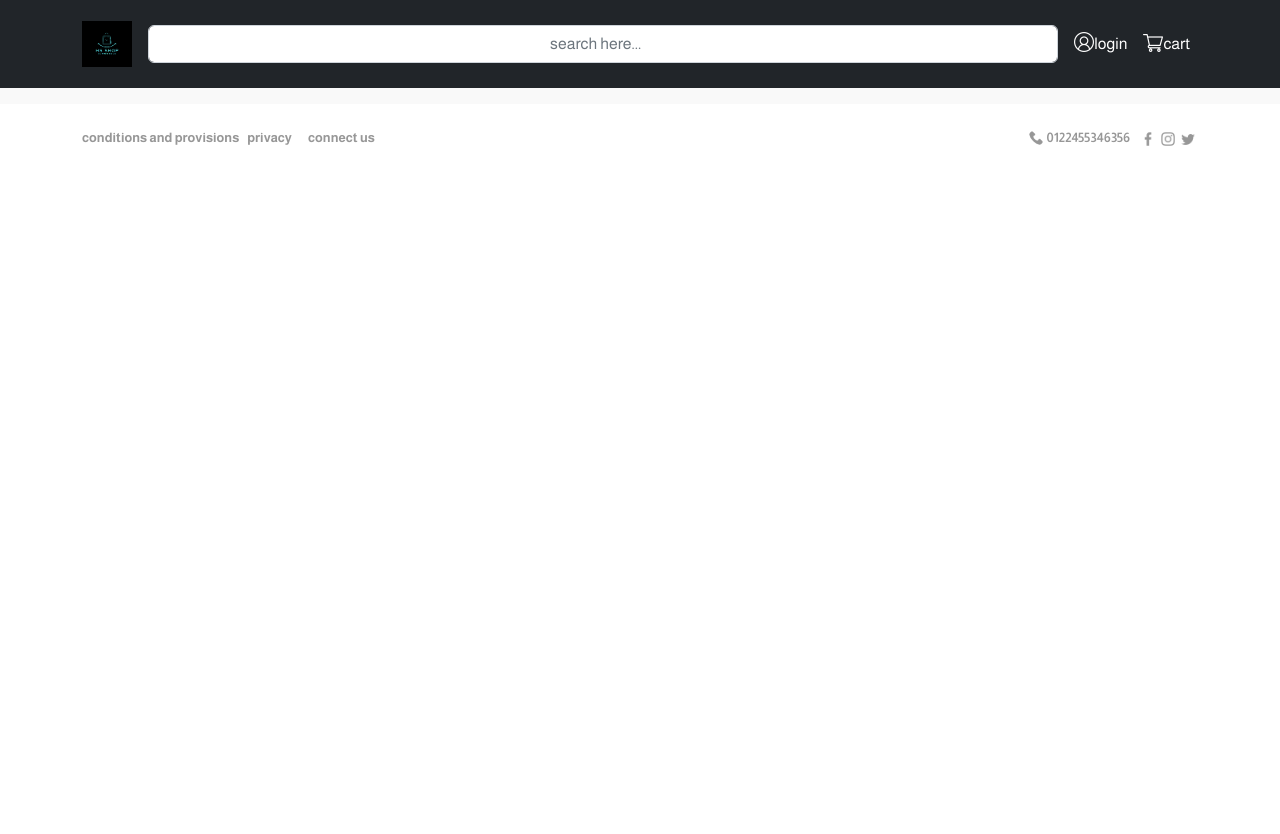
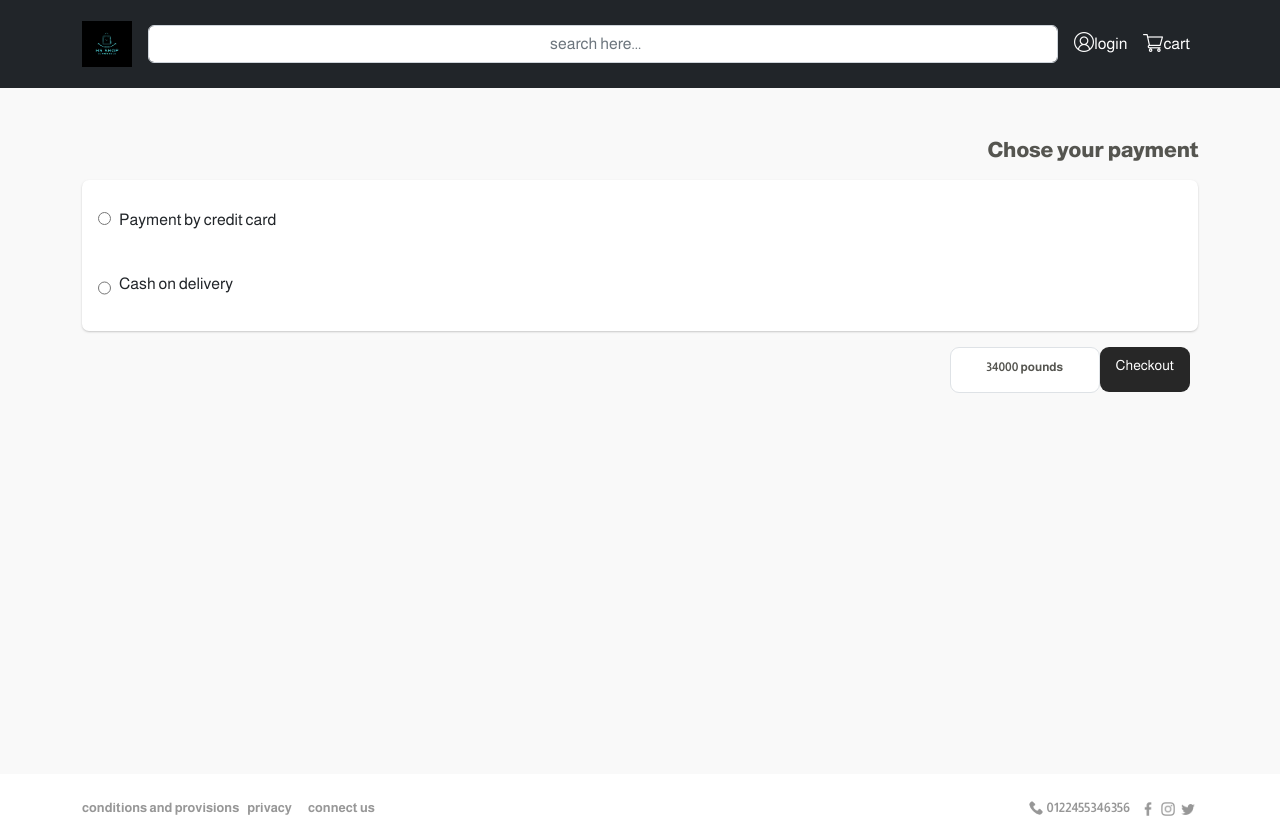
Before and after one commit to hussain-as87/ecommerce-react, a React (Create React App) app: page /order/payment in a window 1280 px wide. Before the commit the page ends 800 px from the top, so only its background shows below. Built offline with nearby package versions, Linux system fonts and the light colour scheme.

Commit message:
add checkout payment page and component on the website

```diff
--- a/src/App.js
+++ b/src/App.js
@@ -9,6 +9,7 @@ import Brands from "./Pages/Brand/Brands";
 import Products from "./Pages/Product/Products";
 import ProductDetails from "./Pages/Product/ProductDetails";
 import CartContent from "./Pages/Cart/CartContent";
+import PaymentMethodType from "./Pages/Checkout/PaymentMethodType";
 
 function App() {
     return (
@@ -24,6 +25,7 @@ function App() {
                     <Route path="/products" element={<Products/>}/>
                     <Route path="/products/:id" element={<ProductDetails/>}/>
                     <Route path="/cart" element={<CartContent/>}/>
+                    <Route path="/order/payment" element={<PaymentMethodType/>}/>
                 </Routes>
             </BrowserRouter>
             <Footer/>
--- a/src/Components/Cart/CartCheckout.js
+++ b/src/Components/Cart/CartCheckout.js
@@ -15,7 +15,7 @@ const CartCheckout = () => {
                 </div>
                 <div className="product-price d-inline w-100 my-3  border">34000 pounds</div>
                 <Link
-                    to="/order/paymethoud"
+                    to="/order/payment"
                     style={{ textDecoration: "none" }}
                     className="product-cart-add  d-inline ">
                     <button className="product-cart-add w-100 px-2">checkout</button>
--- /dev/null
+++ b/src/Components/Checkout/PaymentMethod.js
@@ -0,0 +1,45 @@
+import {Col, Row} from "react-bootstrap";
+
+const PaymentMethod = () => {
+    return (
+        <div>
+            <div className="admin-content-text pt-5">Chose your payment</div>
+            <div className="user-address-card my-3 px-3">
+                <Row className="d-flex justify-content-between ">
+                    <Col xs="12" className="my-4">
+                        <input
+                            name="group"
+                            id="group1"
+                            type="radio"
+                            value="payment by visa"
+                            className="mt-2"
+                        />
+                        <label className="mx-2" htmlFor="group1">Payment by credit card</label>
+                    </Col>
+                </Row>
+
+                <Row className="mt-3">
+                    <Col xs="12" className="d-flex">
+                        <input
+                            name="group"
+                            id="group1"
+                            type="radio"
+                            value="cash on delivery"
+                            className="mt-2"
+                        />
+                        <label className="mx-2" htmlFor="group1">Cash on delivery</label>
+                    </Col>
+                </Row>
+            </div>
+
+            <Row>
+                <Col xs="12" className="d-flex justify-content-end">
+                    <div className="product-price d-inline   border">34000 pounds</div>
+                    <div className="product-cart-add px-3 pt-2 d-inline me-2">Checkout</div>
+                </Col>
+            </Row>
+        </div>
+    )
+}
+
+export default PaymentMethod
--- /dev/null
+++ b/src/Pages/Checkout/PaymentMethodType.js
@@ -0,0 +1,11 @@
+import {Container} from "react-bootstrap";
+import PaymentMethod from "../../Components/Checkout/PaymentMethod";
+
+const PaymentMethodType = () => {
+    console.log('payment method type')
+    return (
+        <Container style={{minHeight:'670px'}}>
+            <PaymentMethod />
+        </Container>)
+}
+export default PaymentMethodType
```
